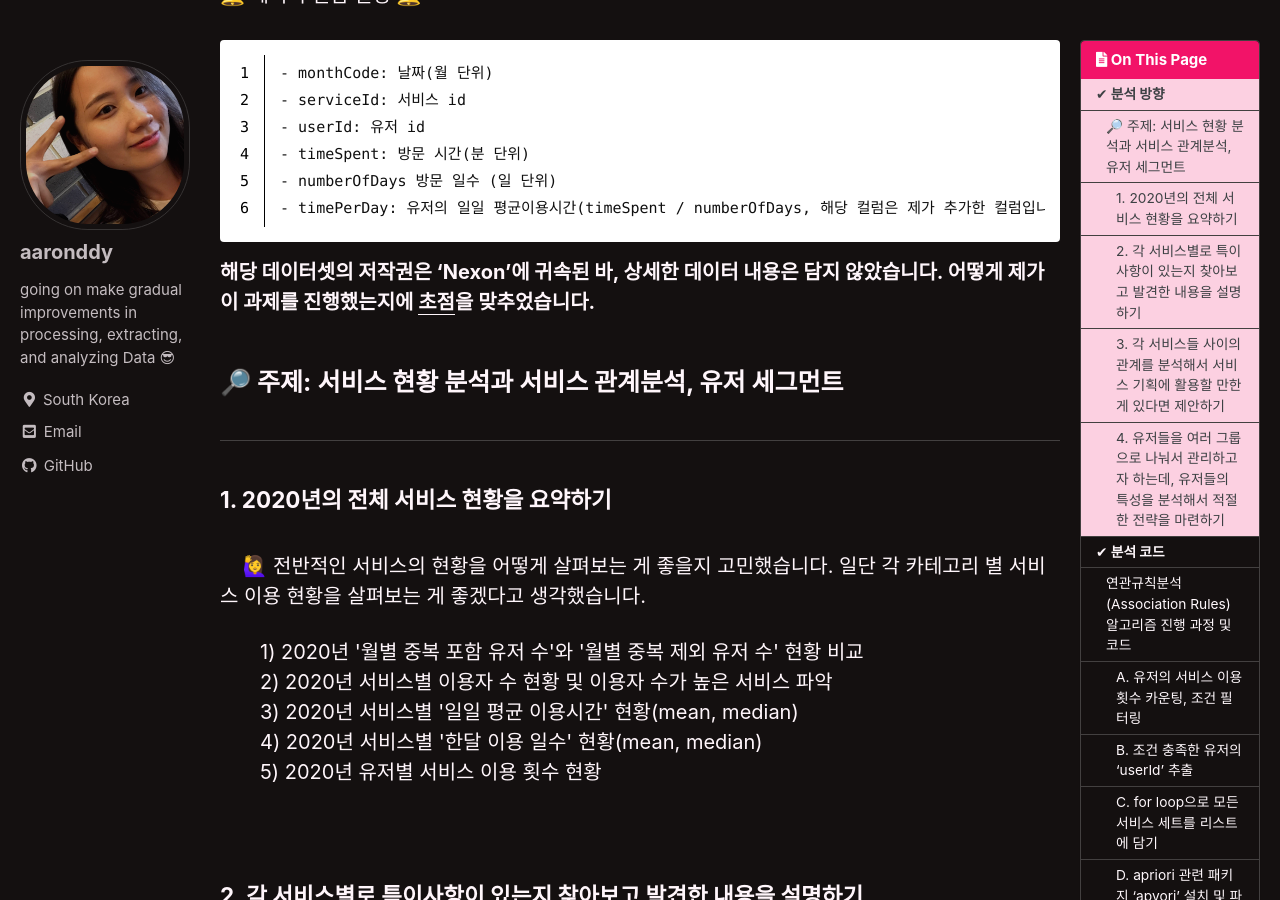
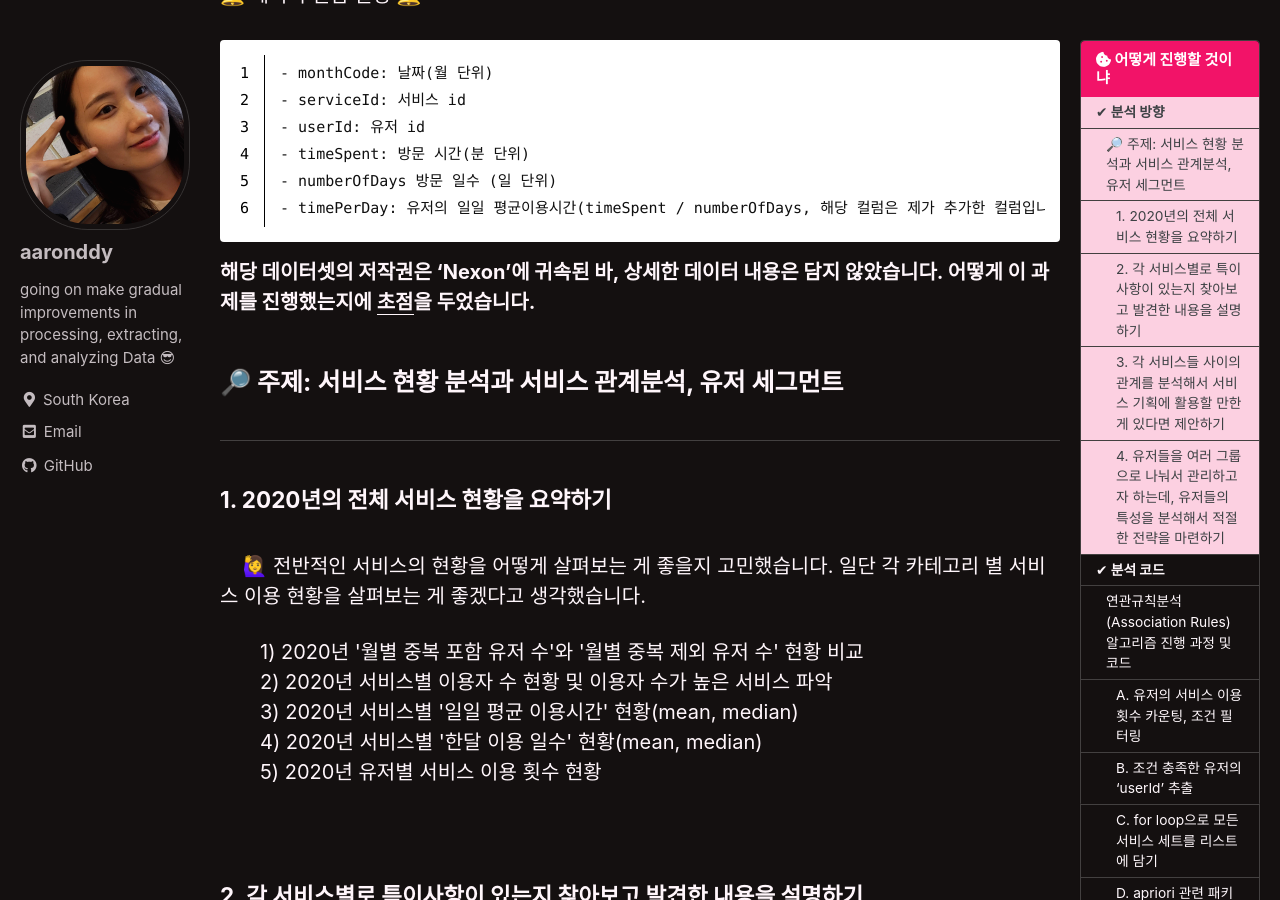
Before and after one commit to aaronddy/aaronddy.github.io, a Jekyll site: the page built from _posts/2021-03-05-review-Nexon-assignment.md, in a window 1280 px wide and 900 px high, scrolled down 389 px. Built offline with Jekyll 4.4.1, drawn with Linux system fonts in a browser that asks for light colours; cached includes are drawn as plain includes; some web fonts are replaced; some of the changed text lies outside the part shown.

Commit message:
add content

```diff
--- a/_posts/2021-03-05-review-Nexon-assignment.md
+++ b/_posts/2021-03-05-review-Nexon-assignment.md
@@ -1,6 +1,6 @@
 ---
 title:  "[Review] Nexon 데이터 분석 인턴 과제 리뷰"
-excerpt: "Nexon - Data Anlysis 인턴 직군으로 지원, 과제로 진행한 분석 주제와 방향, 코드를 뜯어보며 무엇을 남겼는지 고민해 보자."
+excerpt: "Nexon 데이터 분석 인턴 전형에서 과제로 진행한 내용을 정리했습니다."
 
 categories:
   - Review
@@ -9,10 +9,14 @@ tags:
 
 toc: true
 toc_sticky: true
+toc_label: "어떻게 진행할 것이냐"
+toc_icon: "cookie-bite"
 
 date: 2021-03-05
-last_modified_at: 2021-03-10
+last_modified_at: 2021-03-12
 ---
+
+
 *********
 
 # ✔ 분석 방향
@@ -28,7 +32,7 @@ last_modified_at: 2021-03-10
 - timePerDay: 유저의 일일 평균이용시간(timeSpent / numberOfDays, 해당 컬럼은 제가 추가한 컬럼입니다.)
 {% endhighlight %}
 
-<strong>해당 데이터셋의 저작권은 'Nexon'에 귀속된 바, 상세한 데이터 내용은 담지 않았습니다. 어떻게 제가 이 과제를 진행했는지에 <u>초점</u>을 맞추었습니다.</strong>
+<strong>해당 데이터셋의 저작권은 'Nexon'에 귀속된 바, 상세한 데이터 내용은 담지 않았습니다. 어떻게 이 과제를 진행했는지에 <u>초점</u>을 두었습니다.</strong>
 <br>
 
 ## 🔎 주제: 서비스 현황 분석과 서비스 관계분석, 유저 세그먼트 <br>
```
